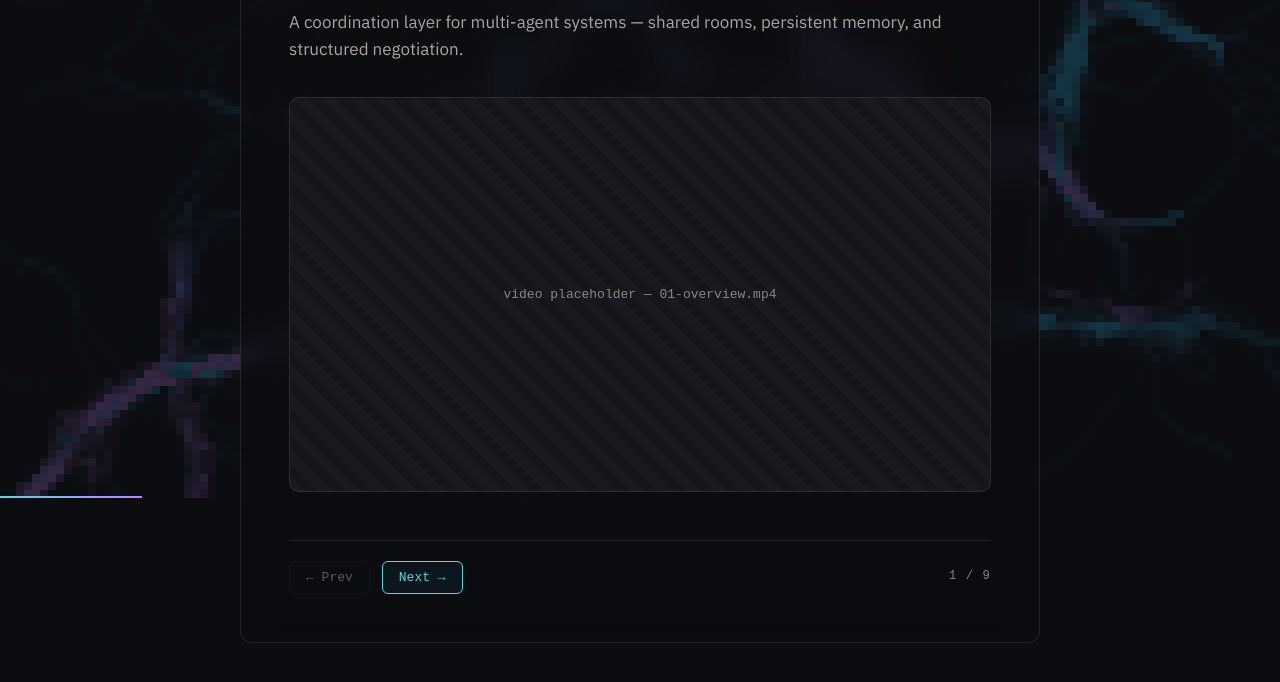
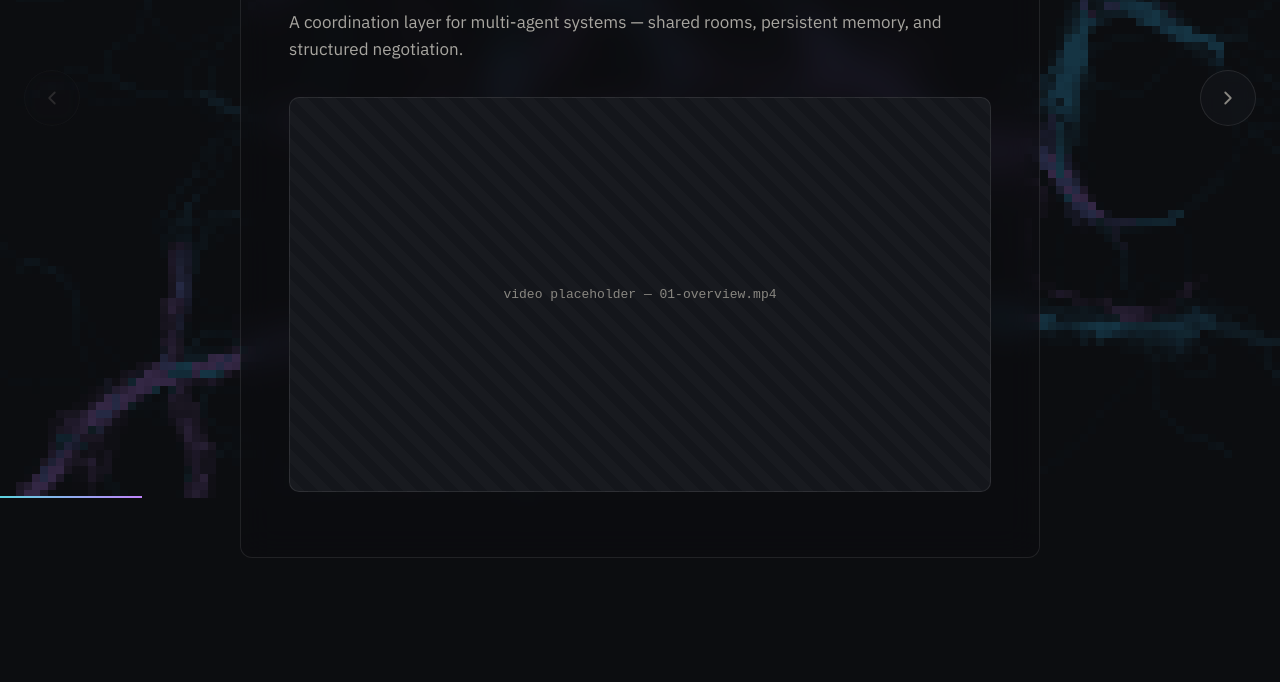
Before and after one commit to mycelium-io/hackathon, a plain HTML site: page install.html in a window 1280 px wide. Shown: the part 302-984 px from the top of the page. After the commit the page ends 960 px from the top, so only its background shows below. Drawn offline with nearby package versions, Linux system fonts and the light colour scheme.

Commit message:
Move slideshow nav to fixed side arrows; fix slideshow JS
- Side-arrow buttons fixed to viewport, vertically centered, with backdrop blur
- End-of-slideshow CTA renders inside the last slide, not in a control bar
- Drop slideshow.js references to deleted #slide-counter / #survey-btn that
  were throwing TypeErrors and breaking the render

```diff
--- a/install.html
+++ b/install.html
@@ -17,17 +17,21 @@
     <div class="main-inner">
       <div class="slideshow">
         <div id="slides"></div>
-
-        <div class="slide-controls">
-          <button class="slide-btn" id="prev-btn">← Prev</button>
-          <button class="slide-btn slide-btn-primary" id="next-btn">Next →</button>
-          <a href="survey.html" class="slide-btn slide-btn-primary" id="survey-btn" style="display:none; text-decoration:none;">Give feedback →</a>
-          <span class="slide-counter" id="slide-counter">— / —</span>
-        </div>
       </div>
     </div>
   </main>
 </div>
+
+<button class="slide-arrow slide-arrow-prev" id="prev-btn" aria-label="Previous step">
+  <svg width="22" height="22" viewBox="0 0 24 24" fill="none" stroke="currentColor" stroke-width="2" stroke-linecap="round" stroke-linejoin="round">
+    <polyline points="15 18 9 12 15 6"></polyline>
+  </svg>
+</button>
+<button class="slide-arrow slide-arrow-next" id="next-btn" aria-label="Next step">
+  <svg width="22" height="22" viewBox="0 0 24 24" fill="none" stroke="currentColor" stroke-width="2" stroke-linecap="round" stroke-linejoin="round">
+    <polyline points="9 18 15 12 9 6"></polyline>
+  </svg>
+</button>
 
 <div id="pg-bar"></div>
 
--- a/js/slideshow.js
+++ b/js/slideshow.js
@@ -47,15 +47,14 @@ function escapeHtml(s) {
 
 function render() {
   const container = document.getElementById("slides");
-  const counter = document.getElementById("slide-counter");
   const prevBtn = document.getElementById("prev-btn");
   const nextBtn = document.getElementById("next-btn");
-  const surveyBtn = document.getElementById("survey-btn");
 
   container.innerHTML = "";
   steps.forEach((step, i) => {
     const slide = document.createElement("div");
     slide.className = "slide" + (i === current ? " active" : "");
+    const isLast = i === steps.length - 1;
     slide.innerHTML = `
       <div class="slide-step-label">Step ${i + 1} of ${steps.length}</div>
       <h1 class="slide-title">${escapeHtml(step.title)}</h1>
@@ -67,14 +66,13 @@ function render() {
           ? `<pre class="slide-cmd-block"><code>${highlightCmd(step.command)}</code></pre>`
           : ""
       }
+      ${isLast ? '<a class="slide-cta" href="survey.html">Give feedback →</a>' : ""}
     `;
     container.appendChild(slide);
   });
 
-  counter.textContent = `${current + 1} / ${steps.length}`;
   prevBtn.disabled = current === 0;
   nextBtn.disabled = current === steps.length - 1;
-  surveyBtn.style.display = current === steps.length - 1 ? "inline-block" : "none";
 
   const pct = ((current + 1) / steps.length) * 100;
   document.getElementById("pg-bar").style.width = pct + "%";
--- a/styles/site.css
+++ b/styles/site.css
@@ -73,50 +73,67 @@
   margin: 0;
 }
 
-/* ── Slideshow controls ── */
-.slide-controls {
+/* ── Slideshow side arrows ── */
+.slide-arrow {
+  position: fixed;
+  top: 50%;
+  transform: translateY(-50%);
+  width: 56px;
+  height: 56px;
+  border-radius: 50%;
+  background: rgba(20, 22, 27, 0.6);
+  border: 1px solid var(--border);
+  color: var(--muted);
+  cursor: pointer;
   display: flex;
   align-items: center;
-  gap: 12px;
-  margin-top: 24px;
-  padding-top: 20px;
-  border-top: 1px solid var(--border);
+  justify-content: center;
+  z-index: 90;
+  backdrop-filter: blur(8px);
+  -webkit-backdrop-filter: blur(8px);
+  transition: border-color 0.15s, color 0.15s, background 0.15s, transform 0.15s;
+}
+.slide-arrow:hover:not(:disabled) {
+  border-color: var(--accent);
+  color: var(--accent);
+  background: rgba(56, 189, 248, 0.1);
+  transform: translateY(-50%) scale(1.06);
+}
+.slide-arrow:disabled {
+  opacity: 0.25;
+  cursor: not-allowed;
+}
+.slide-arrow-prev { left: 24px; }
+.slide-arrow-next { right: 24px; }
+
+@media (max-width: 720px) {
+  .slide-arrow {
+    width: 44px;
+    height: 44px;
+  }
+  .slide-arrow-prev { left: 8px; }
+  .slide-arrow-next { right: 8px; }
 }
 
-.slide-btn {
-  background: none;
-  border: 1px solid var(--border);
-  border-radius: 6px;
-  color: var(--text);
+/* ── End-of-slideshow CTA ── */
+.slide-cta {
+  align-self: flex-start;
+  margin-top: 8px;
+  padding: 12px 22px;
+  background: rgba(56, 189, 248, 0.08);
+  border: 1px solid var(--accent);
+  border-radius: 8px;
+  color: var(--accent);
+  font-family: 'SF Mono', monospace;
   font-size: 13px;
-  font-family: 'SF Mono', monospace;
-  padding: 8px 16px;
-  cursor: pointer;
-  transition: border-color 0.15s, color 0.15s, background 0.15s;
+  font-weight: 600;
+  letter-spacing: 0.05em;
+  text-decoration: none;
+  transition: background 0.15s;
 }
-.slide-btn:hover:not(:disabled) {
-  border-color: var(--accent);
-  color: var(--accent);
-}
-.slide-btn:disabled {
-  opacity: 0.35;
-  cursor: not-allowed;
-}
-.slide-btn-primary {
-  border-color: var(--accent);
-  color: var(--accent);
-  background: rgba(56, 189, 248, 0.06);
-}
-.slide-btn-primary:hover:not(:disabled) {
-  background: rgba(56, 189, 248, 0.12);
-}
-
-.slide-counter {
-  margin-left: auto;
-  font-size: 12px;
-  font-family: 'SF Mono', monospace;
-  color: var(--muted);
-  letter-spacing: 0.1em;
+.slide-cta:hover {
+  background: rgba(56, 189, 248, 0.16);
+  text-decoration: none;
 }
 
 /* ── Bottom progress bar (mirrors stories.html) ── */
```
